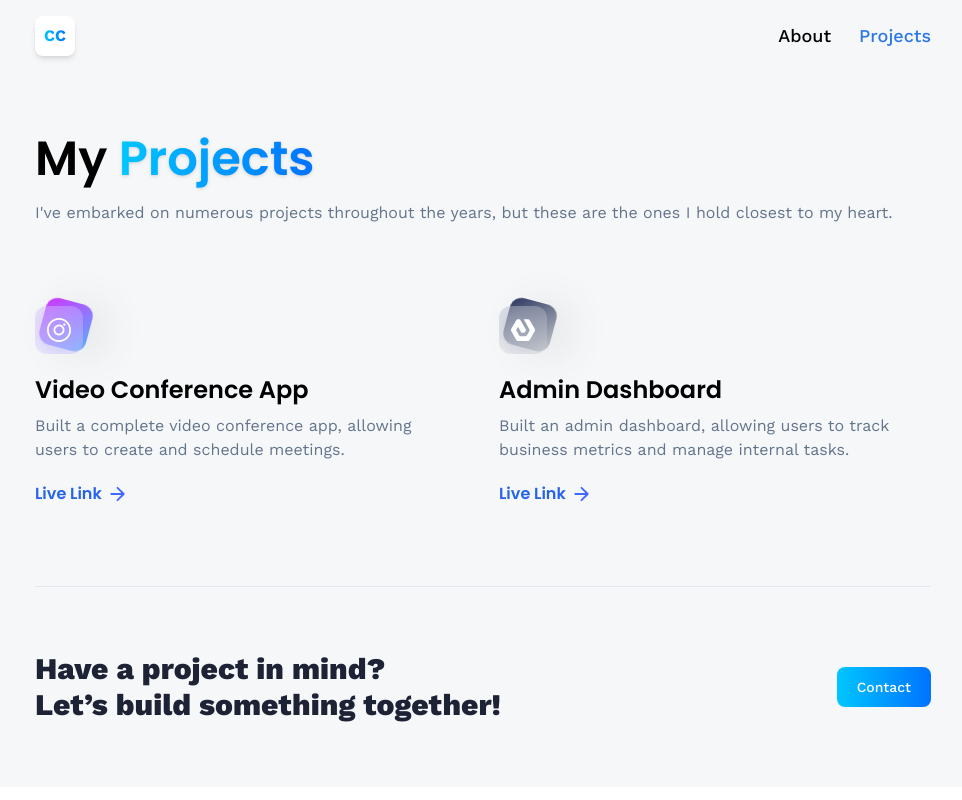
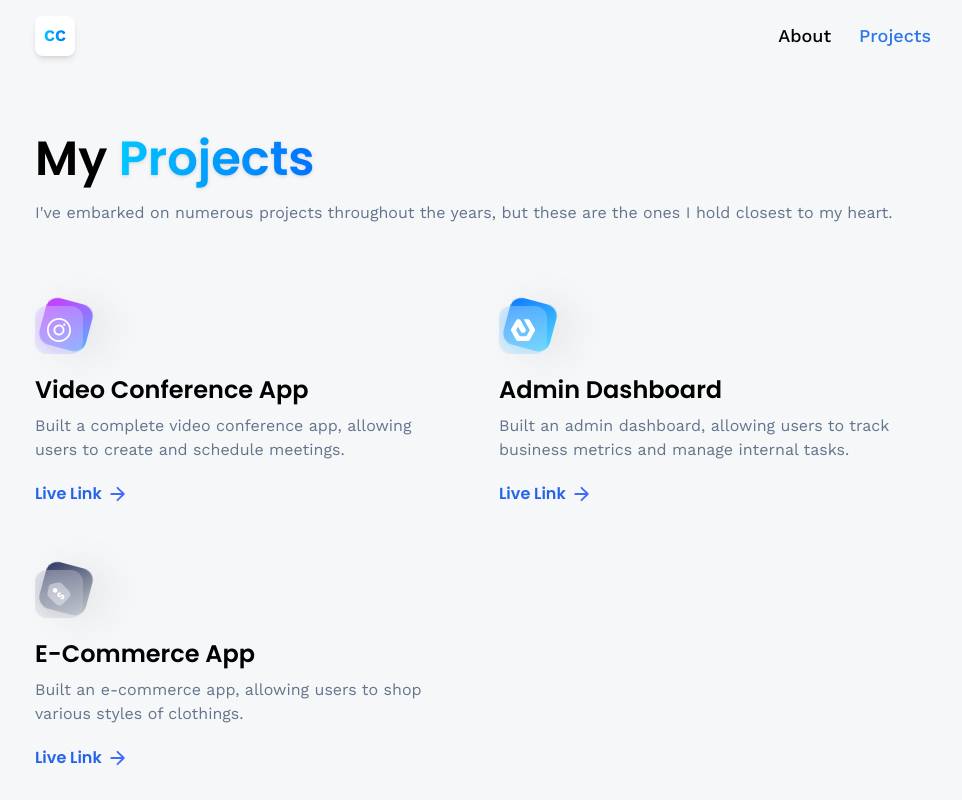
Before and after one commit to DoodleHub/cc-portfolio, a React (Vite) app: page /projects in a window 1280 px wide. Shown: the top 800 px of the page, without its empty margins (157-1119 px from the left). Built offline with nearby package versions, Linux system fonts and the light colour scheme; no server answers.

Commit message:
chore: add e-commerce project

```diff
--- a/src/constants/index.js
+++ b/src/constants/index.js
@@ -158,10 +158,18 @@ export const projects = [
   },
   {
     iconUrl: estate,
-    theme: 'btn-back-black',
+    theme: 'btn-back-blue',
     name: 'Admin Dashboard',
     description:
       'Built an admin dashboard, allowing users to track business metrics and manage internal tasks.',
     link: 'https://lumos-board.vercel.app',
   },
+  {
+    iconUrl: pricewise,
+    theme: 'btn-back-black',
+    name: 'E-Commerce App',
+    description:
+      'Built an e-commerce app, allowing users to shop various styles of clothings.',
+    link: 'https://shop-attire.vercel.app/',
+  },
 ];
```
